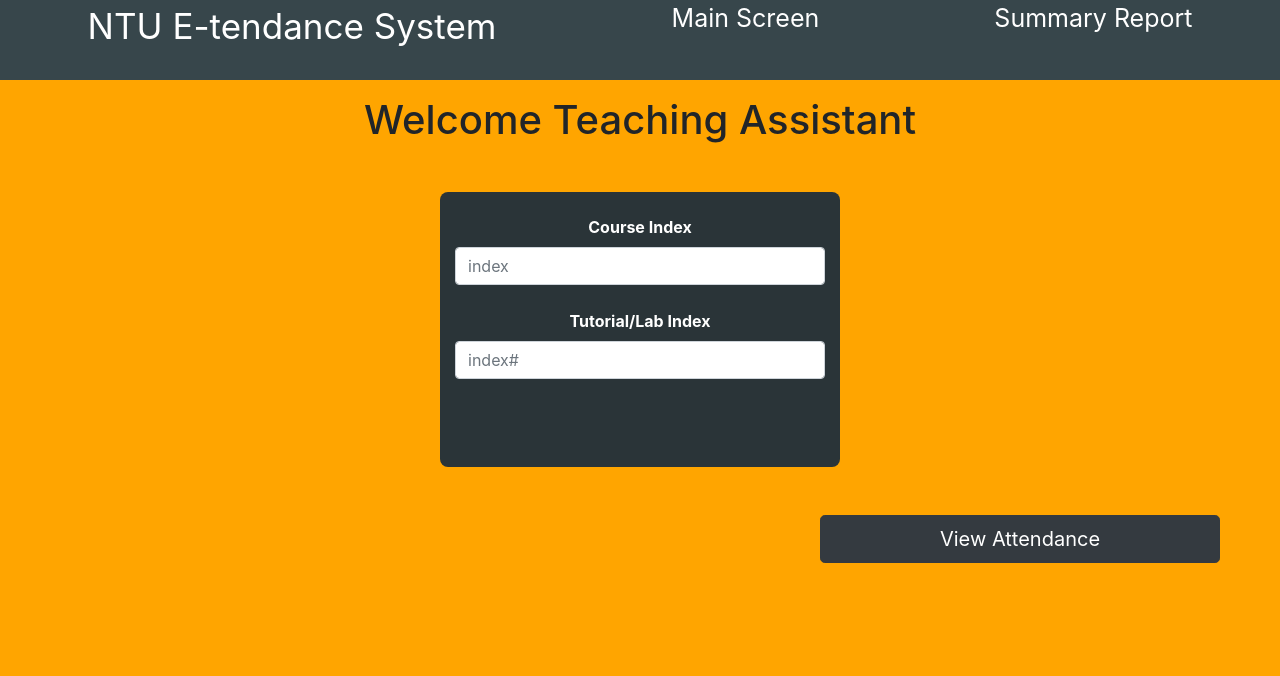
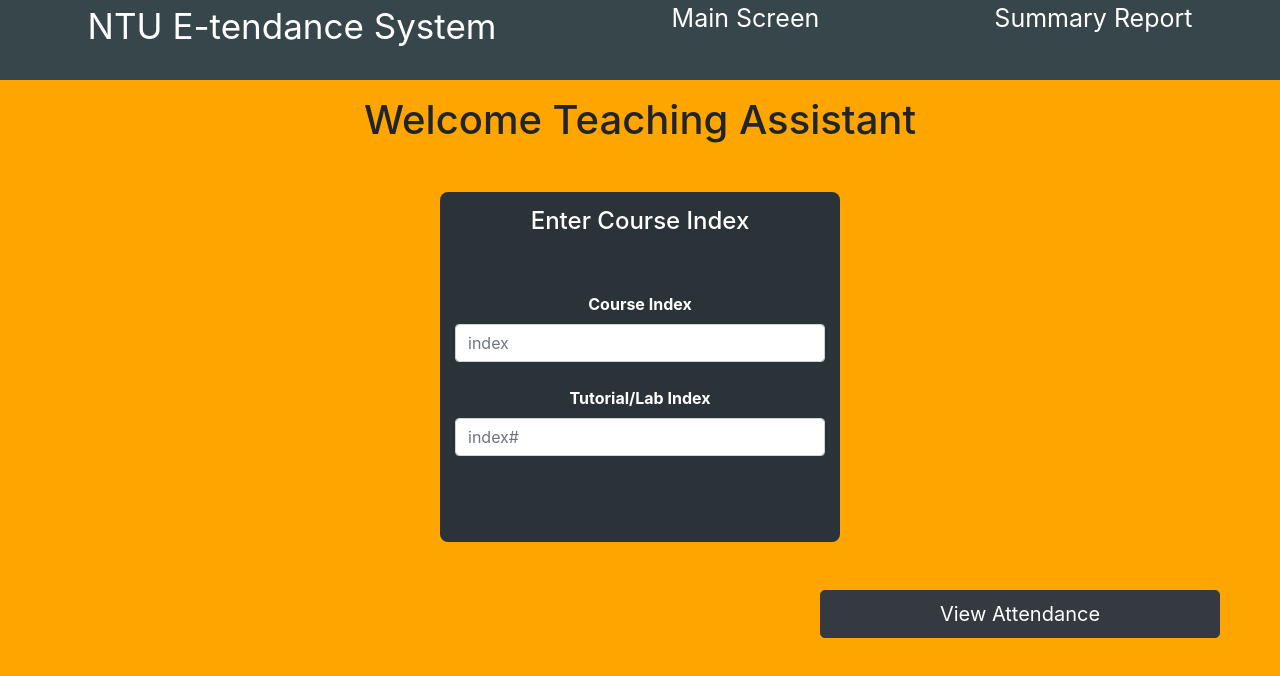
Before and after one commit to LISH0038/NTU-ASE-TEAM, a React (Create React App) app: page /home in a window 1280 px wide. Shown: the top 676 px of the page. Built offline with nearby package versions, Linux system fonts and the light colour scheme.

Commit message:
index page design changes

```diff
--- a/src/components/Home.js
+++ b/src/components/Home.js
@@ -8,7 +8,8 @@
       <h1 className="text-center pt-3 ">  Welcome Teaching Assistant  </h1>
 
       <FormGroup className="loginForm mt-5 mb-3">
-        <Label className="mt-2 labelLogin" style={{ color: 'white', fontWeight: 'bold' }}> Course Index</Label>
+        <h4 style={{ color: 'white' }}> Enter Course Index</h4>
+        <Label className="mt-5 labelLogin" style={{ color: 'white', fontWeight: 'bold' }}> Course Index</Label>
         <Input type="index" placeholder="index" className="mt -3" />
         <Label className="mt-4" style={{ color: 'white', fontWeight: 'bold' }}> Tutorial/Lab Index</Label>
         <Input type="index#" placeholder="index#" />
--- a/src/css/App.css
+++ b/src/css/App.css
@@ -26,7 +26,7 @@
   max-width: 400px;
   padding: 15px;
   margin: auto;
-  height: 275px;
+  height: 350px;
   position: center;
   background: rgb(42, 52, 56);
   border-radius: 8px;
```
